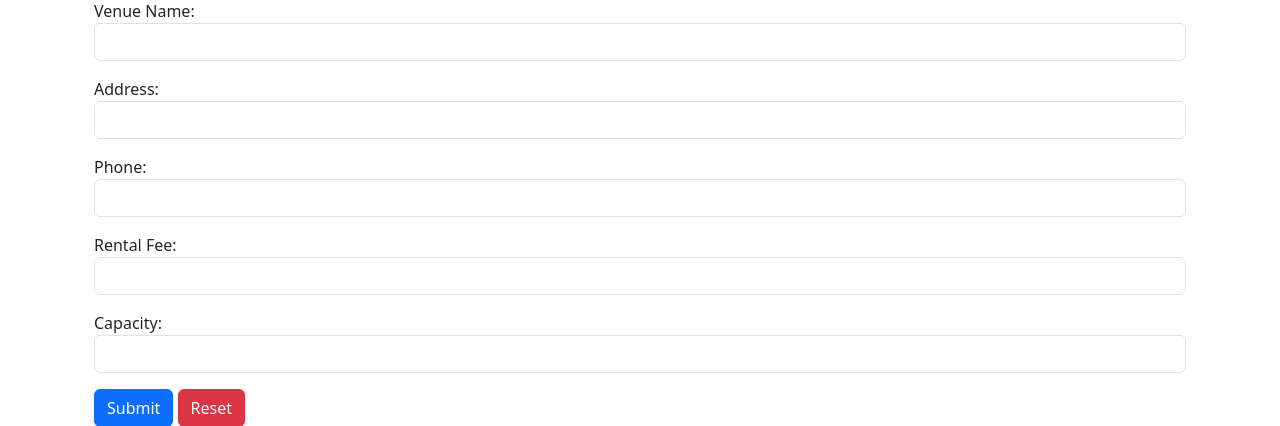
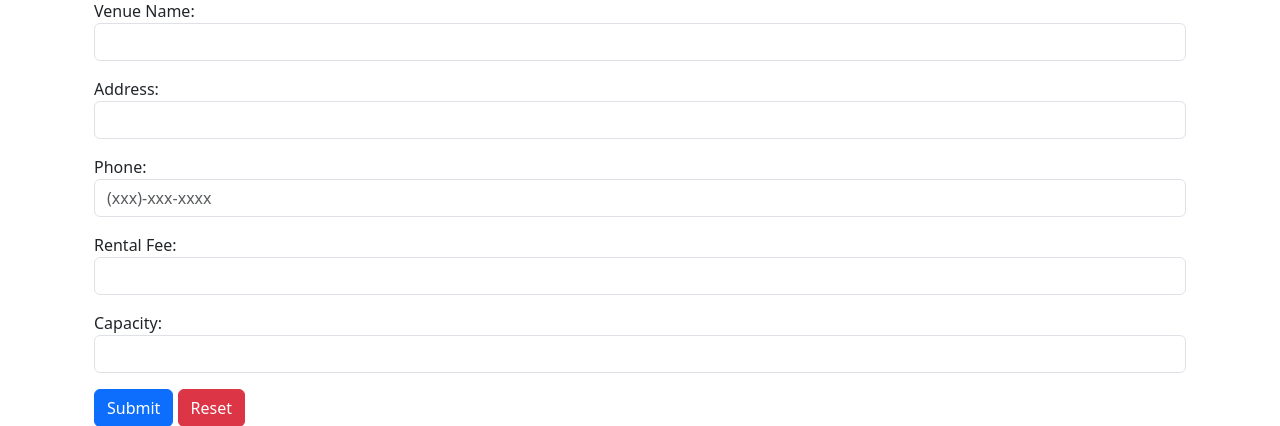
Before and after one commit to amcc155/EventManageApp, a Flask app: page /venue/add in a window 1280 px wide. Shown: the part 217-643 px from the top of the page. Run offline with Flask 2, Linux system fonts and the light colour scheme.

Commit message:
added placeholder for venue

```diff
--- a/flaskapp/templates/add-venue.html
+++ b/flaskapp/templates/add-venue.html
@@ -22,7 +22,7 @@
         <div class="mb-3">
 
             <label for='phone'>Phone:</label>
-            <input type='text' id='phone' name='phone' class="form-control" required>
+            <input type='text' id='phone' name='phone' class="form-control" placeholder="(xxx)-xxx-xxxx" required>
 
         </div>
 
```
